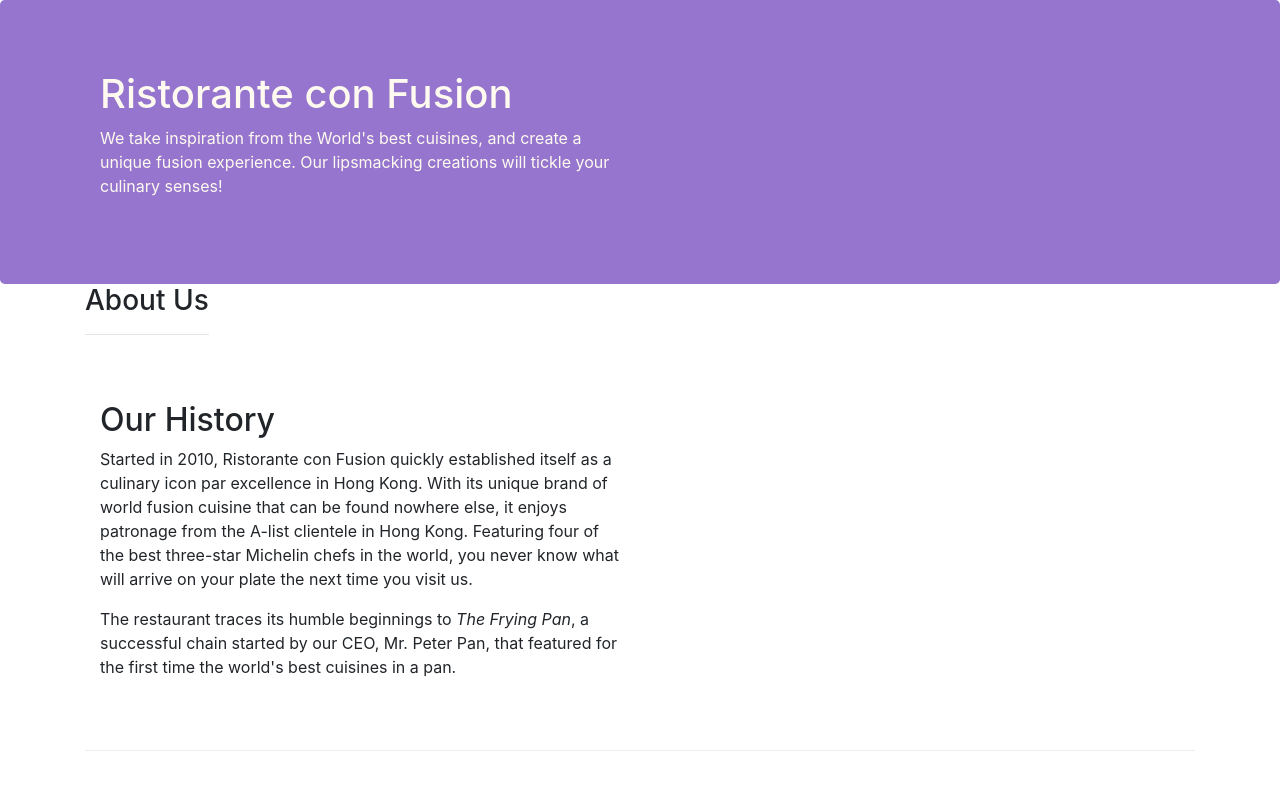
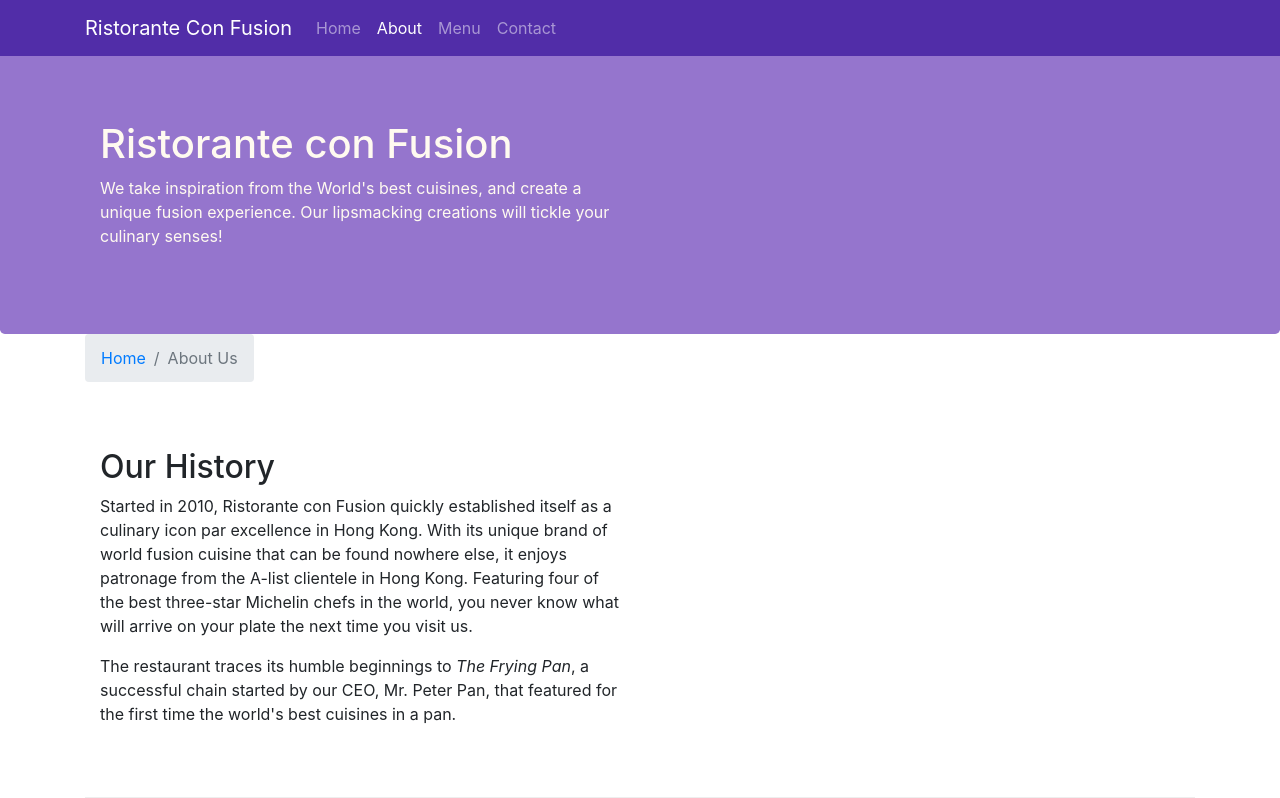
Before and after one commit to mohammadusman666/bootstrap4, a website: page aboutus.html in a window 1280 px wide. Shown: the top 798 px of the page. Drawn offline with nearby package versions, Linux system fonts and the light colour scheme.

Commit message:
Navbar and Breadcrumbs

```diff
--- a/aboutus.html
+++ b/aboutus.html
@@ -17,6 +17,22 @@
 </head>
 
 <body>
+    <nav class="navbar navbar-dark navbar-expand-sm fixed-top">
+        <div class="container">
+           <a class="navbar-brand" href="#">Ristorante Con Fusion</a>
+                <div class="collapse navbar-collapse" id="Navbar">
+                    <ul class="navbar-nav mr-auto">
+                        <li class="nav-item"><a class="nav-link" href="./index.html">Home</a></li>
+                        <li class="nav-item active"><a class="nav-link" href="./aboutus.html">About</a></li>
+                        <li class="nav-item"><a class="nav-link" href="#">Menu</a></li>
+                        <li class="nav-item"><a class="nav-link" href="#">Contact</a></li>
+                    </ul>
+                </div>
+        </div>
+        <button class="navbar-toggler" type="button" data-toggle="collapse" data-target="#Navbar">
+            <span class="navbar-toggler-icon"></span>
+        </button>
+    </nav>
 
     <header class="jumbotron">
         <div class="container">
@@ -34,8 +50,10 @@
     <div class="container">
         <div class="row row-header">
             <div>
-               <h3>About Us</h3>
-               <hr>
+                <ol class="col-12 breadcrumb">
+                    <li class="breadcrumb-item"><a href="./index.html">Home</a></li>
+                    <li class="breadcrumb-item active">About Us</li>
+                </ol>
             </div>
         </div>
 
--- a/css/styles.css
+++ b/css/styles.css
@@ -1,3 +1,12 @@
+body{
+    padding:50px 0px 0px 0px;
+    z-index:0;
+}
+
+.navbar-dark {
+     background-color: #512DA8;
+}
+
 .row-header {
     margin:0px auto;
     padding:0px;
```
Also changed, not shown: index.html (+17 -1 lines).
